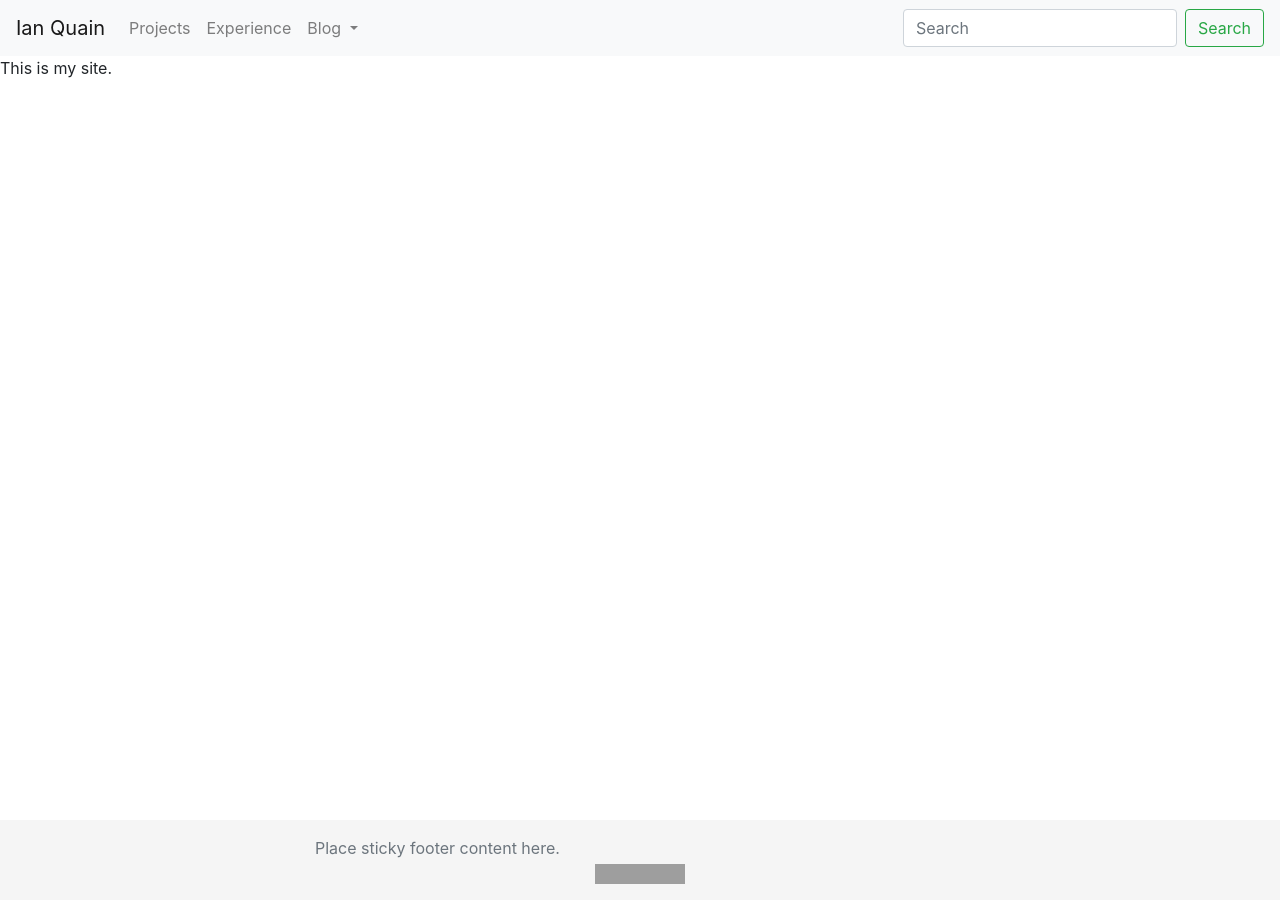
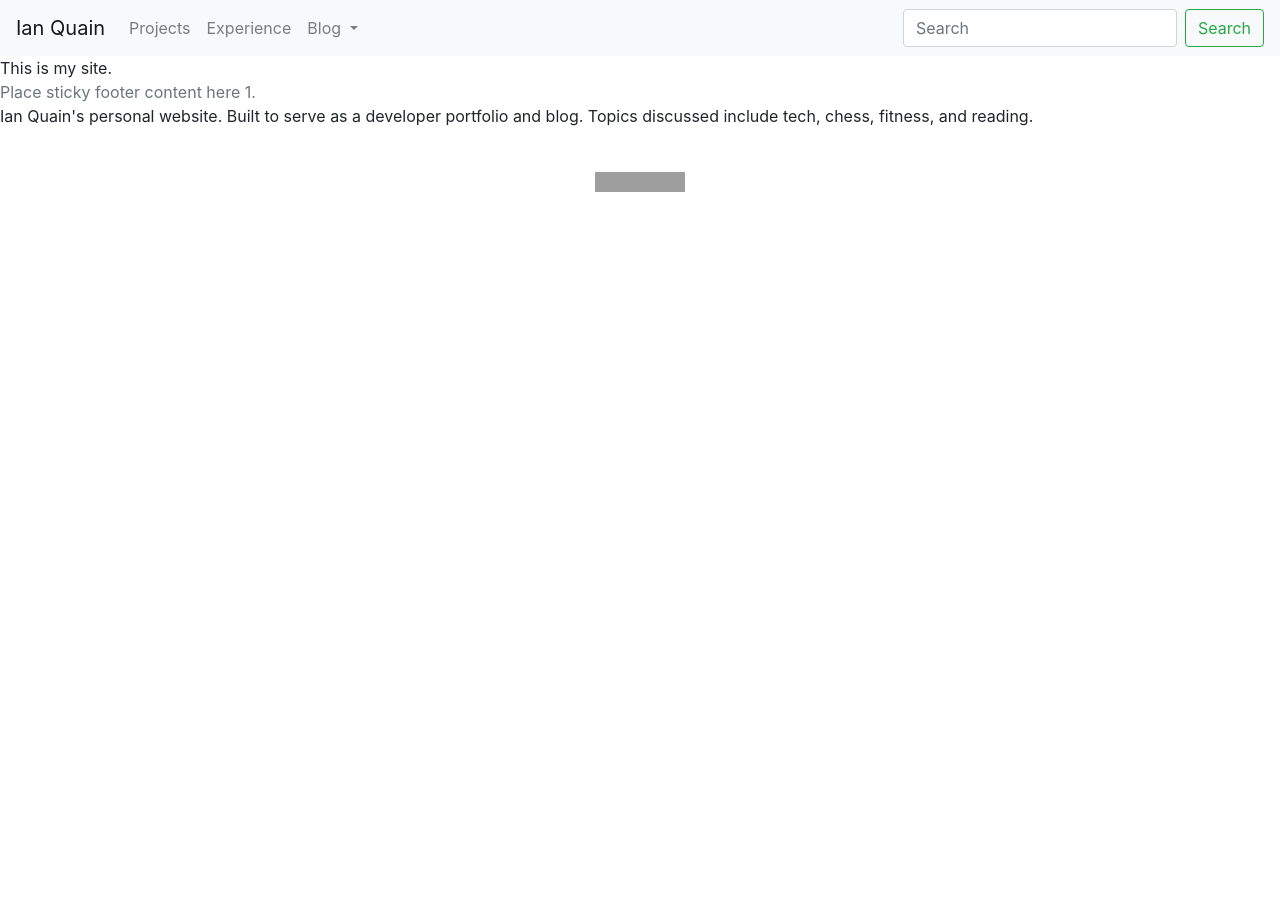
Before and after one commit to quaini/deprecated-personal-website, a Jekyll site: the page built from index.html, in a window 1280 px wide. Built offline with Jekyll 4.4.1, drawn with Linux system fonts in a browser that asks for light colours; nearby versions of some CDN libraries; grey boxes are pictures that could not be loaded.

Commit message:
working on footer

```diff
--- a/_config.yml
+++ b/_config.yml
@@ -21,16 +21,13 @@
 title: Ian Quain
 email: your-email@example.com
 description: >- # this means to ignore newlines until "baseurl:"
-  Write an awesome description for your new site here. You can edit this
-  line in _config.yml. It will appear in your document head meta (for
-  Google search results) and in your feed.xml site description.
+  Ian Quain's personal website. Built to serve as a developer portfolio
+  and blog. Topics discussed include tech, chess, fitness, and reading.
 baseurl: "" # the subpath of your site, e.g. /blog
 url: "" # the base hostname & protocol for your site, e.g. http://example.com
-twitter_username: jekyllrb
 github_username:  quaini
 
-# Build settings
-# theme: minima
+# Build setting
 plugins:
   - jekyll-feed
 
--- a/_includes/footer.html
+++ b/_includes/footer.html
@@ -10,13 +10,26 @@
         <link href="assets/quaini/sticky-footer.css" rel="stylesheet">
     </head>
 
+    <footer class="site-footer h-card">
+        <div class="wrapper">
+            <div class="footer-col-wrapper">
+                <div class="footer-col">
+                    <span class="text-muted">Place sticky footer content here 1.</span>
+                </div>
 
-<footer class="footer mt-auto py-3">
-    <div class="container">
-        <span class="text-muted">Place sticky footer content here.</span>
+                <div class="footer-col">
+                    <p>{{ site.description | escape }}</p>
 
-        <!-- License -->
-        <a rel="license" href="http://creativecommons.org/licenses/by-nc-sa/4.0/"><br /><center><img alt="Creative Commons License" style="border-width:0" src="https://i.creativecommons.org/l/by-nc-sa/4.0/88x31.png" /></a>
-    </div>
-</footer>
+                <!-- License -->
+                    <a rel="license" href="http://creativecommons.org/licenses/by-nc-sa/4.0/">
+                        <center>
+                            <br />
+                            <img alt="Creative Commons License" style="border-width:0" src="https://i.creativecommons.org/l/by-nc-sa/4.0/88x31.png" />
+                        </center>
+                    </a>
+
+                </div>
+            </div>
+        </div>
+    </footer>
 </html>
```
